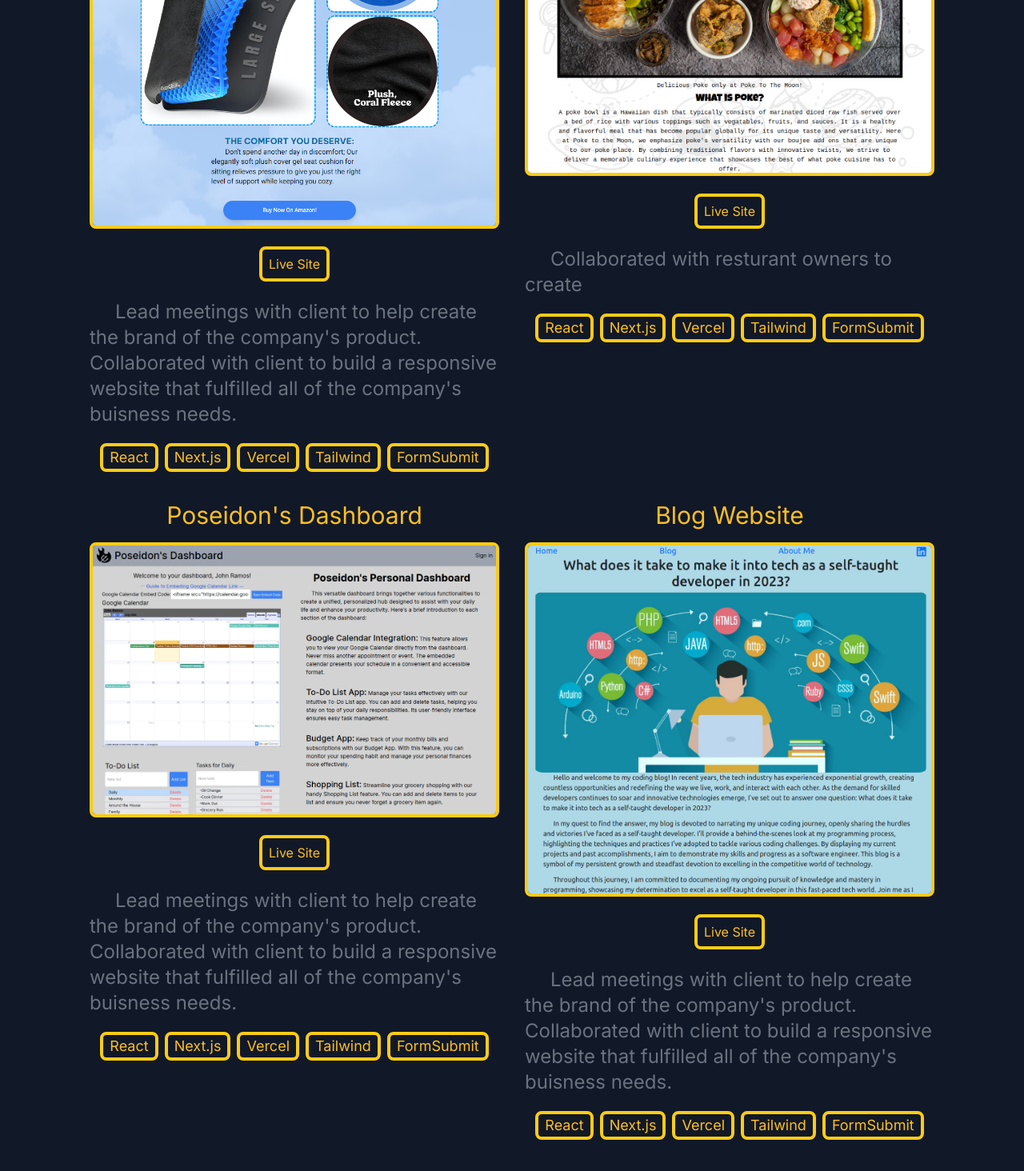
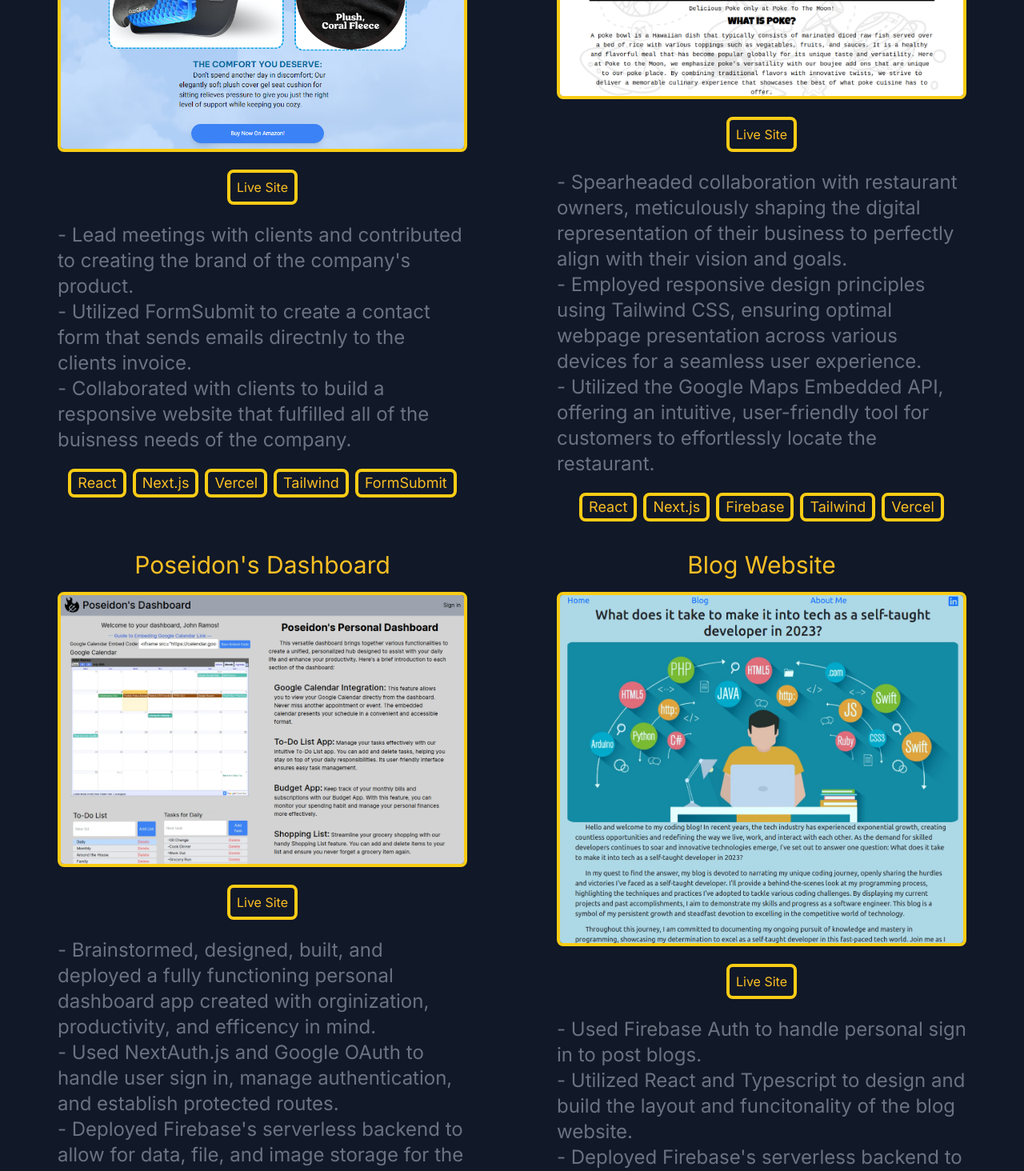
Before and after one commit to jramos5883/portfolio-website-2.0, a Next.js app in the folder portfolio-website-2.0-app/: page / in a window 1280 px wide. Shown: the part 3606-5070 px from the top of the page at 80% size. Built offline with nearby package versions, Linux system fonts and the light colour scheme.

Commit message:
Finished adding content to project section, need to format whole site a bit, add animations to project section, and add navigation.

```diff
--- a/portfolio-website-2.0-app/app/components/projects/projects.comp.jsx
+++ b/portfolio-website-2.0-app/app/components/projects/projects.comp.jsx
@@ -3,7 +3,7 @@ import Link from "next/link";
 
 export default function Projects() {
   return (
-    <div className="flex flex-col justify-center items-center m-8 lapxl:mx-52 desksm:mx-80 desksm:mt-80 desklg:mr-96 desklg:ml-96">
+    <div className="flex flex-col justify-center items-center m-8 lapxl:mx-52 desksm:mx-80 desksm:mt-80 desklg:mr-96 desklg:ml-96 mb-24">
       <p className="text-amber-400 text-3xl mb-8">
         02. <span className="text-white">Projects</span>
       </p>
@@ -28,12 +28,22 @@ export default function Projects() {
               Live Site
             </Link>
           </div>
-          <p className="text-gray-500 text-2xl indent-8 mb-4 celllg:max-w-sm tablet:max-w-md lapsm:max-w-lg desksm:max-w-2xl desklg:max-w-3xl">
-            Lead meetings with client to help create the brand of the
-            company&apos;s product. Collaborated with client to build a
-            responsive website that fulfilled all of the company&apos;s buisness
-            needs.
-          </p>
+          <div className="text-gray-500 text-2xl mb-4 celllg:max-w-sm tablet:max-w-md lapsm:max-w-lg desksm:max-w-2xl desklg:max-w-3xl">
+            <ul>
+              <li className="">
+                - Lead meetings with clients and contributed to creating the
+                brand of the company&apos;s product.
+              </li>
+              <li className="">
+                - Utilized FormSubmit to create a contact form that sends emails
+                directnly to the clients invoice.
+              </li>
+              <li className="">
+                - Collaborated with clients to build a responsive website that
+                fulfilled all of the buisness needs of the company.
+              </li>
+            </ul>
+          </div>
           <div className="flex flex-wrap">
             <p className="text-amber-400 text-lg border-yellow-400 border-4 rounded-lg px-2 m-1">
               React
@@ -72,9 +82,25 @@ export default function Projects() {
               Live Site
             </Link>
           </div>
-          <p className="text-gray-500 text-2xl indent-8 mb-4 celllg:max-w-sm tablet:max-w-md lapsm:max-w-lg desksm:max-w-2xl desklg:max-w-3xl">
-            Collaborated with resturant owners to create
-          </p>
+          <div className="text-gray-500 text-2xl mb-4 celllg:max-w-sm tablet:max-w-md lapsm:max-w-lg desksm:max-w-2xl desklg:max-w-3xl">
+            <ul>
+              <li className="">
+                - Spearheaded collaboration with restaurant owners, meticulously
+                shaping the digital representation of their business to
+                perfectly align with their vision and goals.
+              </li>
+              <li className="">
+                - Employed responsive design principles using Tailwind CSS,
+                ensuring optimal webpage presentation across various devices for
+                a seamless user experience.
+              </li>
+              <li className="">
+                - Utilized the Google Maps Embedded API, offering an intuitive,
+                user-friendly tool for customers to effortlessly locate the
+                restaurant.
+              </li>
+            </ul>
+          </div>
           <div className="flex flex-wrap">
             <p className="text-amber-400 text-lg border-yellow-400 border-4 rounded-lg px-2 m-1">
               React
@@ -83,13 +109,13 @@ export default function Projects() {
               Next.js
             </p>
             <p className="text-amber-400 text-lg border-yellow-400 border-4 rounded-lg px-2 m-1">
-              Vercel
+              Firebase
             </p>
             <p className="text-amber-400 text-lg border-yellow-400 border-4 rounded-lg px-2 m-1">
               Tailwind
             </p>
             <p className="text-amber-400 text-lg border-yellow-400 border-4 rounded-lg px-2 m-1">
-              FormSubmit
+              Vercel
             </p>
           </div>
         </div>
@@ -115,12 +141,27 @@ export default function Projects() {
               Live Site
             </Link>
           </div>
-          <p className="text-gray-500 text-2xl indent-8 mb-4 celllg:max-w-sm tablet:max-w-md lapsm:max-w-lg desksm:max-w-2xl desklg:max-w-3xl">
-            Lead meetings with client to help create the brand of the
-            company&apos;s product. Collaborated with client to build a
-            responsive website that fulfilled all of the company&apos;s buisness
-            needs.
-          </p>
+          <div className="text-gray-500 text-2xl mb-4 celllg:max-w-sm tablet:max-w-md lapsm:max-w-lg desksm:max-w-2xl desklg:max-w-3xl">
+            <ul>
+              <li className="">
+                - Brainstormed, designed, built, and deployed a fully
+                functioning personal dashboard app created with orginization,
+                productivity, and efficency in mind.
+              </li>
+              <li className="">
+                - Used NextAuth.js and Google OAuth to handle user sign in,
+                manage authentication, and establish protected routes.
+              </li>
+              <li className="">
+                - Deployed Firebase&apos;s serverless backend to allow for data,
+                file, and image storage for the dashboard.
+              </li>
+              <li className="">
+                - Created a Dota 2 Pro Match Tracker that displays recent pro
+                Dota 2 matches and is able to search for specefic pro teams.
+              </li>
+            </ul>
+          </div>
           <div className="flex flex-wrap">
             <p className="text-amber-400 text-lg border-yellow-400 border-4 rounded-lg px-2 m-1">
               React
@@ -129,13 +170,16 @@ export default function Projects() {
               Next.js
             </p>
             <p className="text-amber-400 text-lg border-yellow-400 border-4 rounded-lg px-2 m-1">
-              Vercel
+              Firebase
+            </p>
+            <p className="text-amber-400 text-lg border-yellow-400 border-4 rounded-lg px-2 m-1">
+              NextAuth.js
             </p>
             <p className="text-amber-400 text-lg border-yellow-400 border-4 rounded-lg px-2 m-1">
               Tailwind
             </p>
             <p className="text-amber-400 text-lg border-yellow-400 border-4 rounded-lg px-2 m-1">
-              FormSubmit
+              Vercel
             </p>
           </div>
         </div>
@@ -159,27 +203,33 @@ export default function Projects() {
               Live Site
             </Link>
           </div>
-          <p className="text-gray-500 text-2xl indent-8 mb-4 celllg:max-w-sm tablet:max-w-md lapsm:max-w-lg desksm:max-w-2xl desklg:max-w-3xl">
-            Lead meetings with client to help create the brand of the
-            company&apos;s product. Collaborated with client to build a
-            responsive website that fulfilled all of the company&apos;s buisness
-            needs.
-          </p>
+          <div className="text-gray-500 text-2xl mb-4 celllg:max-w-sm tablet:max-w-md lapsm:max-w-lg desksm:max-w-2xl desklg:max-w-3xl">
+            <ul>
+              <li className="text-grey text-2xl">
+                - Used Firebase Auth to handle personal sign in to post blogs.
+              </li>
+              <li className="text-grey text-2xl">
+                - Utilized React and Typescript to design and build the layout
+                and funcitonality of the blog website.
+              </li>
+              <li className="text-grey text-2xl">
+                - Deployed Firebase&apos;s serverless backend to allow for data,
+                file, and image storage for the blog website.
+              </li>
+            </ul>
+          </div>
           <div className="flex flex-wrap">
             <p className="text-amber-400 text-lg border-yellow-400 border-4 rounded-lg px-2 m-1">
               React
             </p>
             <p className="text-amber-400 text-lg border-yellow-400 border-4 rounded-lg px-2 m-1">
-              Next.js
-            </p>
-            <p className="text-amber-400 text-lg border-yellow-400 border-4 rounded-lg px-2 m-1">
-              Vercel
+              Firebase
             </p>
             <p className="text-amber-400 text-lg border-yellow-400 border-4 rounded-lg px-2 m-1">
               Tailwind
             </p>
             <p className="text-amber-400 text-lg border-yellow-400 border-4 rounded-lg px-2 m-1">
-              FormSubmit
+              Vercel
             </p>
           </div>
         </div>
--- a/portfolio-website-2.0-app/app/components/skills/skills.comp.jsx
+++ b/portfolio-website-2.0-app/app/components/skills/skills.comp.jsx
@@ -64,7 +64,7 @@ export default function Skills() {
   return (
     <div
       ref={loadRef}
-      className="flex flex-col items-center mb-48"
+      className="flex flex-col items-center mb-24"
       style={{ opacity: 0 }} // Initial opacity set to 0
     >
       <p ref={addToRefs} className="text-3xl text-white mb-8">
```
